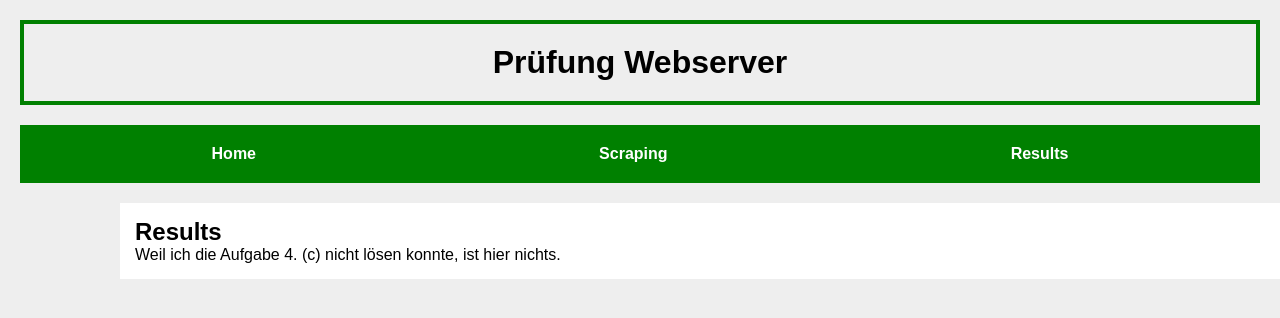
After one commit to cedricgeissmann/pruefung-webserver-1mz, a Flask app: template templates/results.html in a window 1280 px wide. The commit adds this page. Shown: the top 318 px of the page. Run offline with Flask 2, Linux system fonts and the light colour scheme; the template is opened without the code that fills it, so the values that code supplies are empty.

Commit message:
Neue Seite

```diff
--- a/templates/base.html
+++ b/templates/base.html
@@ -16,6 +16,9 @@
         <li class="nav-item">
             <a class="nav-link" href="/scraping">Scraping</a>
         </li>
+        <li class="nav-item">
+            <a class="nav-link" href="/results">Results</a>
+        </li>
     </ul>
     <div id="content">
     {% block content %}
--- /dev/null
+++ b/templates/results.html
@@ -0,0 +1,5 @@
+{% extends "base.html" %}
+{% block content %}
+    <h2>Results</h2>
+    <p>Weil ich die Aufgabe 4. (c) nicht lösen konnte, ist hier nichts.</p>
+{% endblock %}
```
